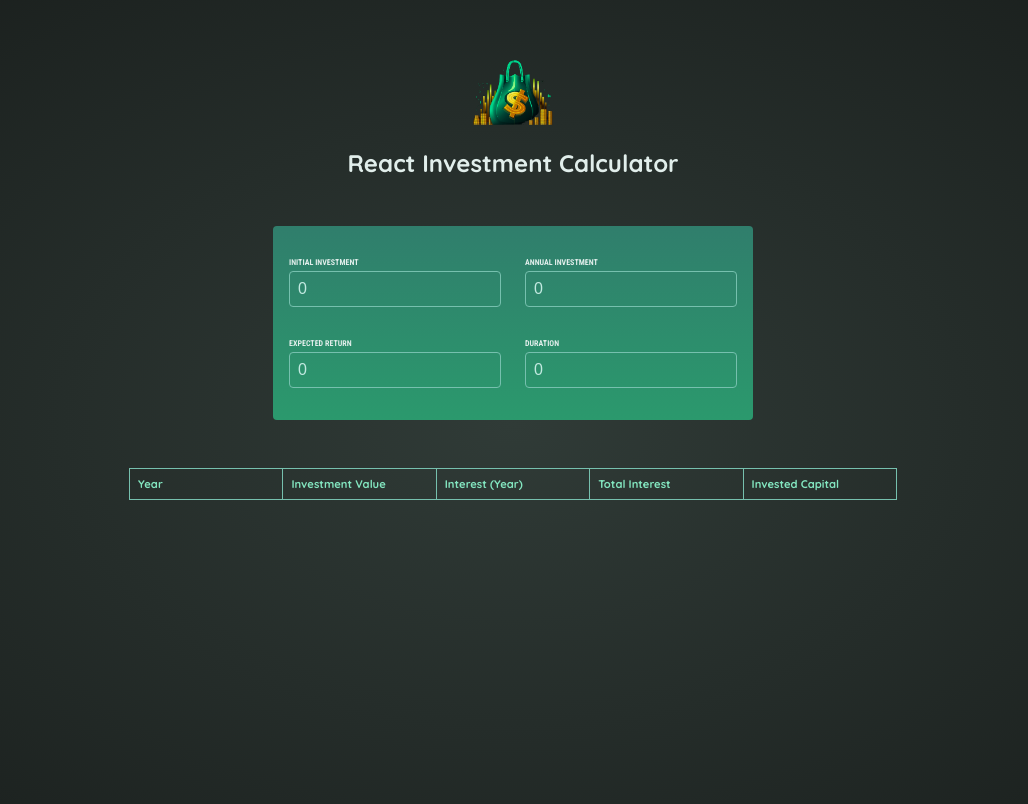
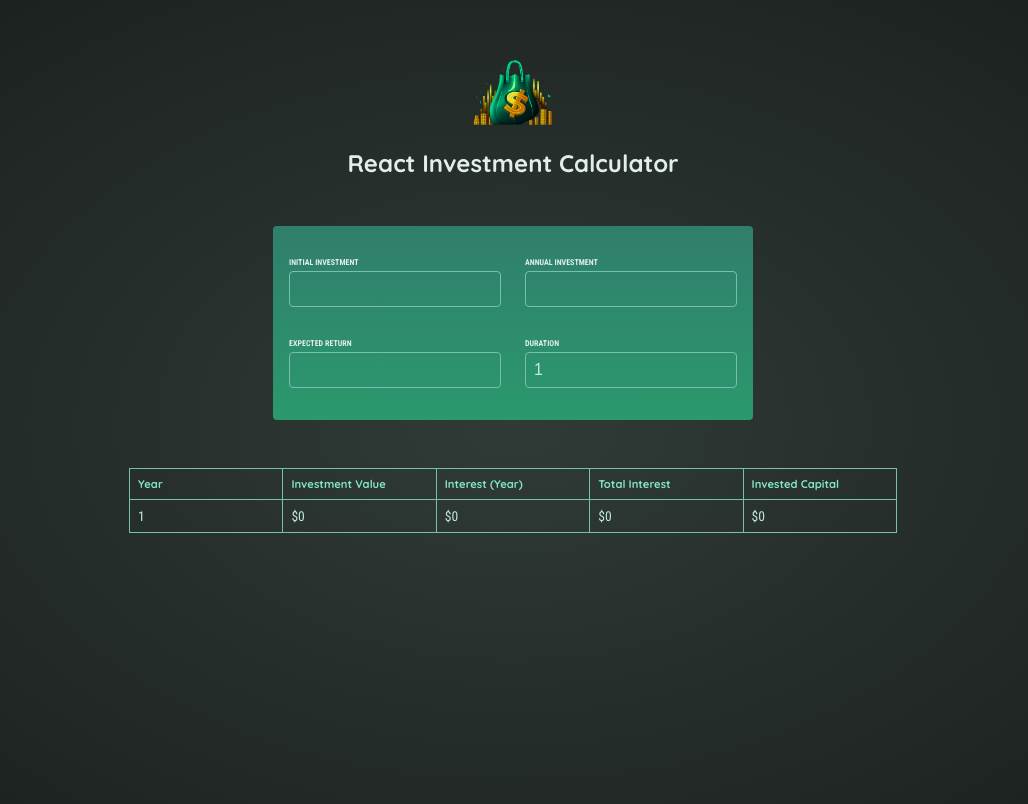
Before and after one commit to Malzacher/React-Investment-Calculator-Project, a React (Vite) app: page / in a window 1280 px wide. Shown: the top 804 px of the page, without its empty margins (127-1155 px from the left). Built offline with nearby package versions, Linux system fonts and the light colour scheme.

Commit message:
Changing initial state

```diff
--- a/src/App.jsx
+++ b/src/App.jsx
@@ -3,10 +3,10 @@
 import { useState } from "react";
 
 function App() {
-  const [initialInvestment, setInitialInvestment] = useState("0");
-  const [annualInvestment, setAnnualInvestment] = useState("0");
-  const [expectedReturn, setExpectedReturn] = useState("0");
-  const [duration, setDuration] = useState("0");
+  const [initialInvestment, setInitialInvestment] = useState("");
+  const [annualInvestment, setAnnualInvestment] = useState("");
+  const [expectedReturn, setExpectedReturn] = useState("");
+  const [duration, setDuration] = useState("1");
 
   function handleInitialInvestmentChange(event) {
     setInitialInvestment(event.target.value);
```
